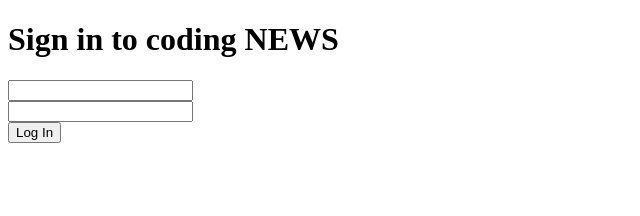
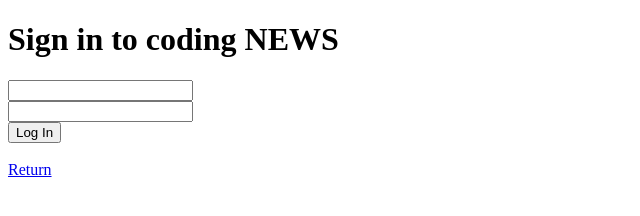
Before and after one commit to justin226/news, a plain HTML site: page login.html in a window 1280 px wide. Shown: the full height of the page, 0-640 px from the left. Drawn offline with Linux system fonts and the light colour scheme.

Commit message:
Update login.html

```diff
--- a/login.html
+++ b/login.html
@@ -20,7 +20,17 @@
       </div>
       <button id="logout" style="display: none">Log Out</button>
       <div id="wrong" style="color: red"></div>
+      <br>
+      <a onclick="return check();" href="https://justin226.github.io/news">Return</a>
       <script>
+        function check(){
+          if(getCookie("user") == "justin226"||getCookie("user") == "user"){
+            return true;
+          }
+          else{
+            return prompt("You still have not signed in yet. Are you sure you want to leave?");
+          }
+        }
         if(getCookie("user") == "justin226"){
             document.getElementById("correct").style.display = "block";
               document.getElementById("correct").innerHTML = "Welcome, justin226!";
```
